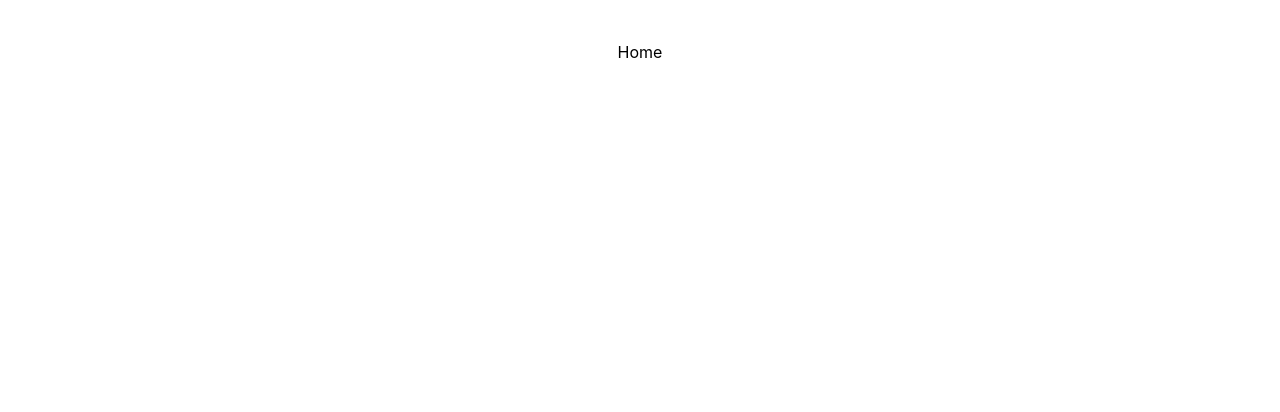
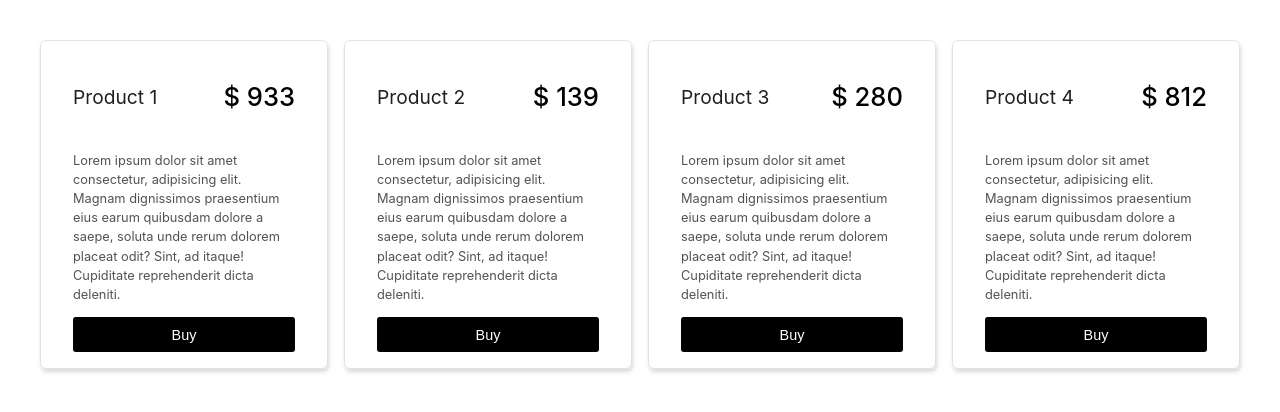
Before and after one commit to manuelbento19/frontend-clean-arch, a React (Vite) app: page / in a window 1280 px wide. Shown: the top 412 px of the page. Built offline with nearby package versions, Linux system fonts and the light colour scheme.

Commit message:
feat: product list

```diff
--- a/src/index.css
+++ b/src/index.css
@@ -12,5 +12,4 @@
   max-width: 1280px;
   margin: 0 auto;
   padding: 2rem;
-  text-align: center;
 }
--- /dev/null
+++ b/src/ui/pages/home.module.css
@@ -0,0 +1,49 @@
+.products{
+    display: grid;
+    grid-template-columns: repeat(4, minmax(0, 1fr));
+    gap: 1rem;
+
+    article{
+        border: 1px solid #e2e2e2;
+        box-shadow: 1px 3px 4px rgb(0 0 0 /15%);
+        border-radius: .4rem;
+        padding: 1em 2em;
+
+        display: flex;
+        flex-direction: column;
+
+        div{
+            display: flex;
+            align-items: center;
+            justify-content: space-between;
+
+            h1{
+                font-size: 1.2em;
+                color: #202020;
+                font-weight: 400;
+            }
+            h2{
+                font-size: 1.6em;
+                font-weight: 500;
+            }
+        }
+
+        p{
+            font-size: .8rem;
+            color: #525252;
+        }
+
+        button{
+            padding: .6rem 0;
+            border: none;
+            border-radius: .2em;
+            background-color: #000;
+            color: #fff;
+            font-size: .9rem;
+
+            &:hover{
+                background-color: #353535;
+            }
+        }
+    }
+}
--- a/src/ui/pages/home.tsx
+++ b/src/ui/pages/home.tsx
@@ -1,5 +1,18 @@
+import styles from './home.module.css';
+
 export default function Home() {
   return (
-    <div>Home</div>
+    <section className={styles.products}>
+            {Array.from(Array(4).keys()).map(item=>(
+                <article key={item}>
+                    <div>
+                        <h1>Product {item + 1}</h1>
+                        <h2>$ {Math.floor(Math.random() * 1000)}</h2>
+                    </div>
+                    <p>Lorem ipsum dolor sit amet consectetur, adipisicing elit. Magnam dignissimos praesentium eius earum quibusdam dolore a saepe, soluta unde rerum dolorem placeat odit? Sint, ad itaque! Cupiditate reprehenderit dicta deleniti.</p>
+                    <button>Buy</button>
+                </article>
+            ))}
+    </section>
   )
 }
```
